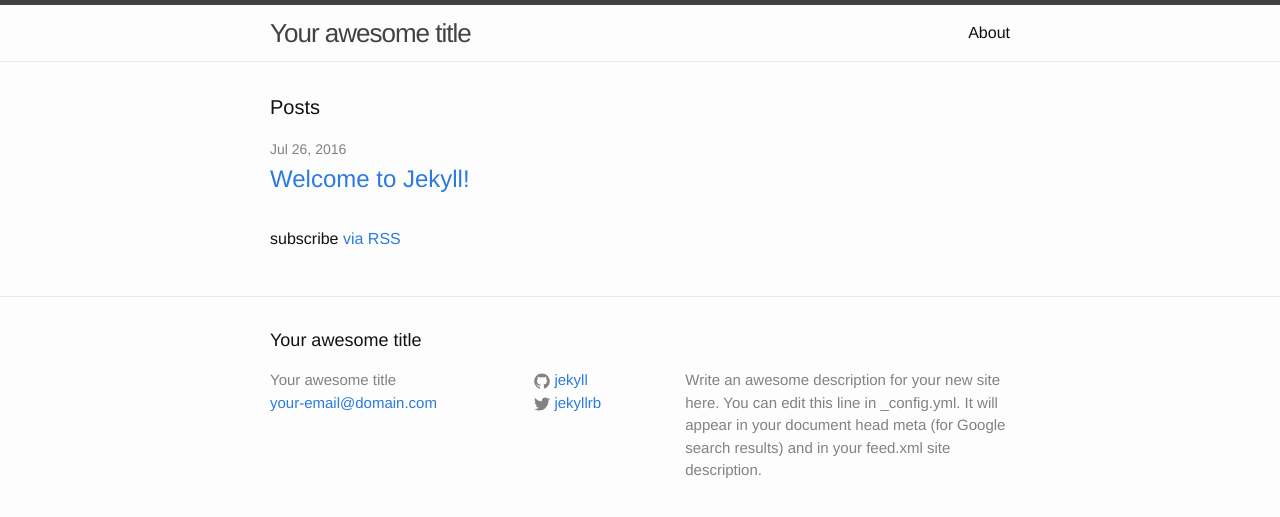
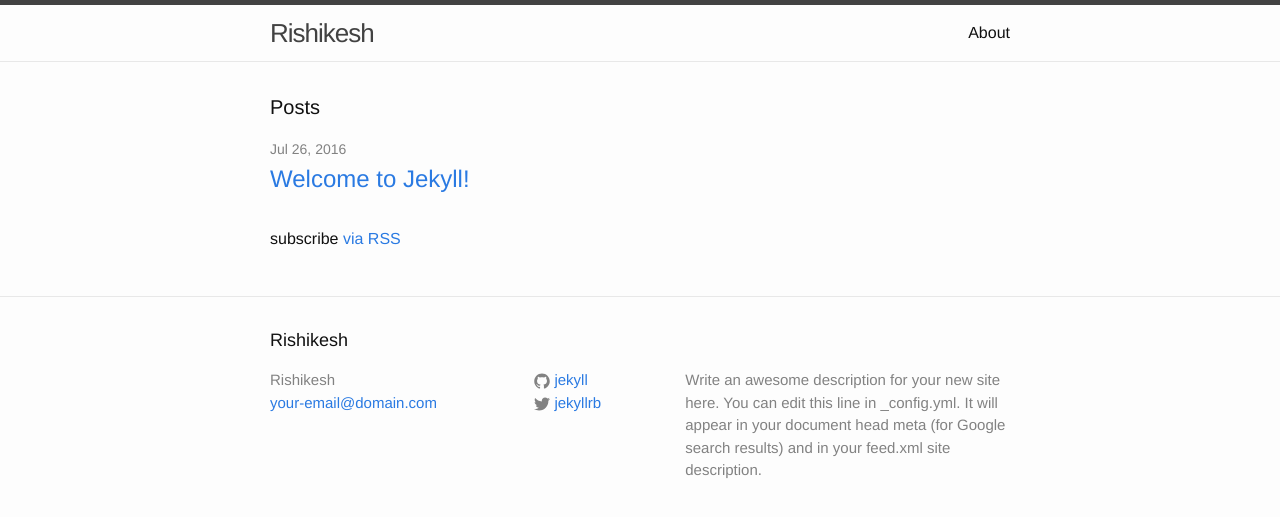
Before and after one commit to rishi314159/rishi314159.github.io, a Jekyll site: the page built from index.html, in a window 1280 px wide. Shown: the top 517 px of the page. Built offline with Jekyll 4.4.1, drawn with Linux system fonts in a browser that asks for light colours.

Commit message:
minor change to reflect that it is me

```diff
--- a/_config.yml
+++ b/_config.yml
@@ -6,7 +6,7 @@
 # 'jekyll serve'. If you change this file, please restart the server process.
 
 # Site settings
-title: Your awesome title
+title: Rishikesh
 email: your-email@domain.com
 description: > # this means to ignore newlines until "baseurl:"
   Write an awesome description for your new site here. You can edit this
```
